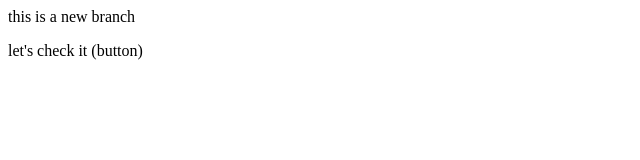
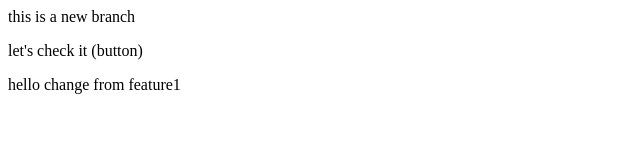
Before and after one commit to chirag-66/localrepo, a plain HTML site: page index.html in a window 1280 px wide. Shown: the whole page, without its empty margins (0-640 px from the left). Drawn offline with Linux system fonts and the light colour scheme.

Commit message:
add changes

```diff
--- a/index.html
+++ b/index.html
@@ -1,2 +1,3 @@
 <p>this is a new branch</p>
 <p>let's check it (button)</p>
+<p>hello change from feature1</p>
```
